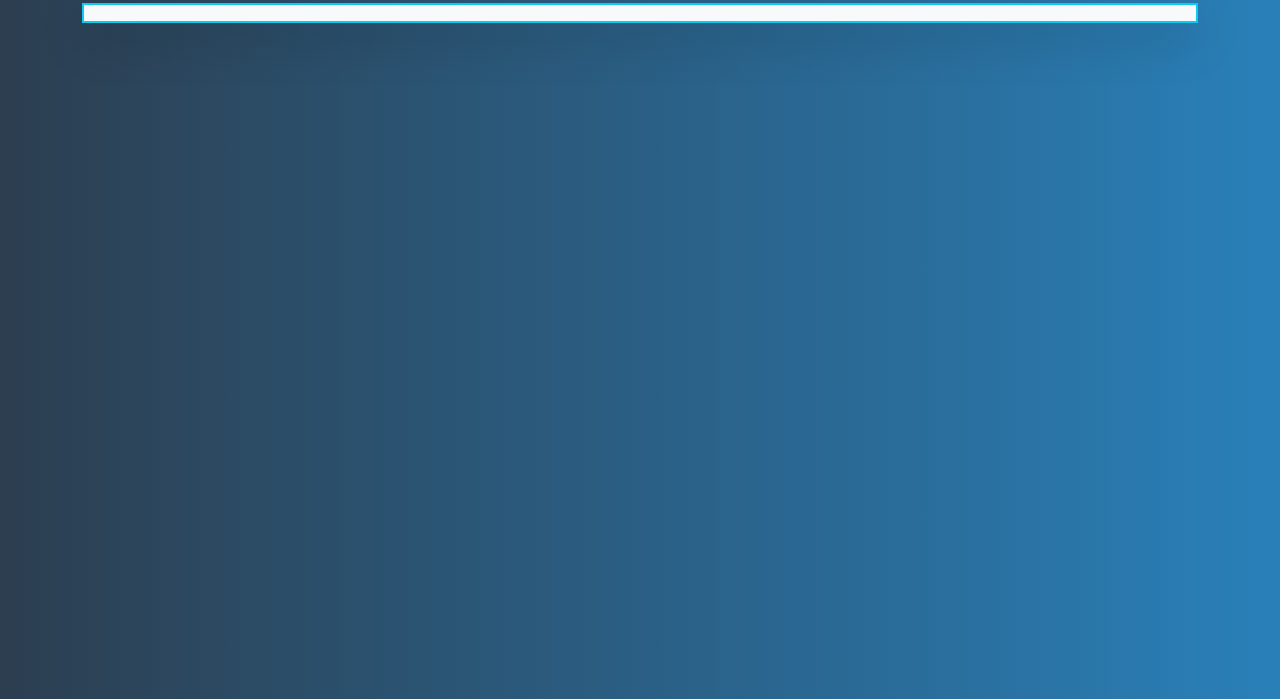
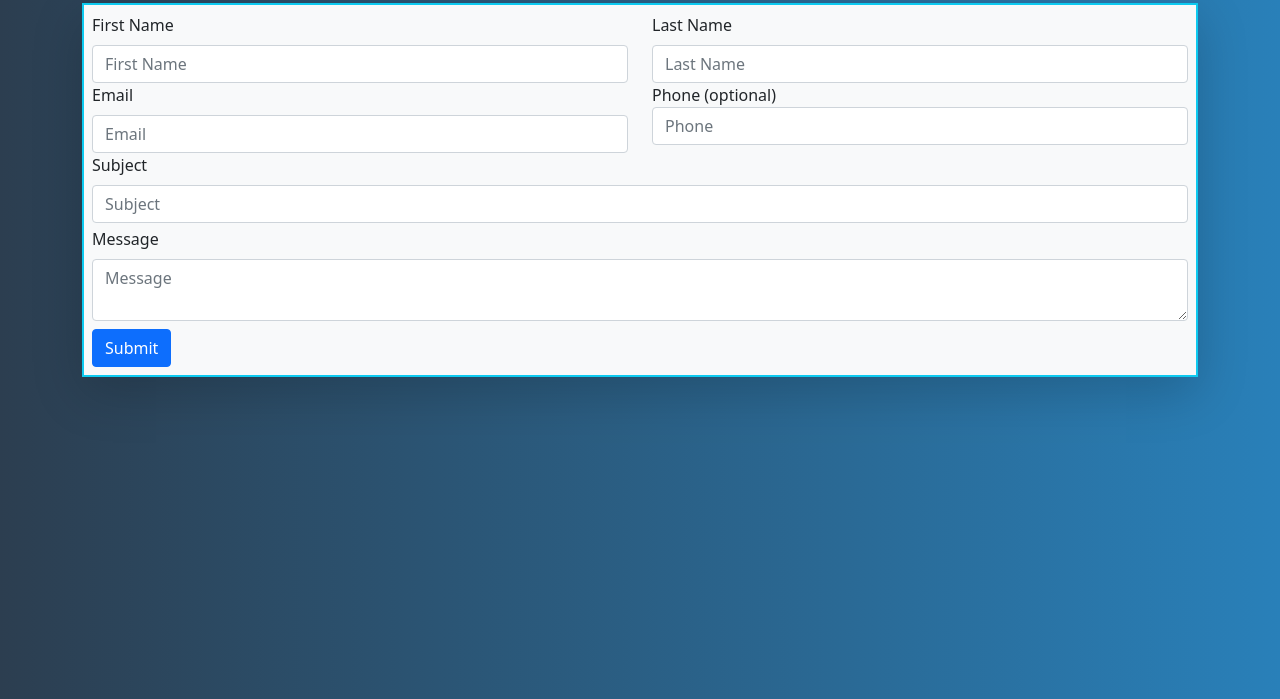
Before and after one commit to ArthurRedmond/ContactForm, a plain HTML site: page index.html in a window 1280 px wide. Shown: the part 101-800 px from the top of the page. Drawn offline with nearby package versions, Linux system fonts and the light colour scheme.

Commit message:
update form

```diff
--- a/index.html
+++ b/index.html
@@ -18,7 +18,39 @@
         <h1 class="text-center text-light">Contact Me</h1>
         <div class="border border-2 border-info shadow-lg p-2 bg-light">
             <form action="#">
-
+                <div class="row">
+                    <div class="col">
+                        <label class="form-label">First Name</label>
+                        <input type="text" name="firstName" class="form-control" placeholder="First Name" aria-label="First Name" required>
+                    </div>
+                    <div class="col">
+                        <label class="form-label">Last Name</label>
+                        <input type="text" name="lastName" class="form-control" placeholder="Last Name" aria-label="Last Name" required>
+                    </div>
+                </div>
+                <div class="row">
+                    <div class="col">
+                        <label class="form-label">Email</label>
+                        <input type="email" name="email" class="form-control" placeholder="Email" aria-label="Email">
+                    </div>
+                    <div class="col">
+                        <label class="form-lavel">Phone (optional)</label>
+                        <input type="tel" name="phone" class="form-control" placeholder="Phone" aria-label="Phone">
+                    </div>
+                </div>
+                <div class="row mb-1">
+                    <div class="col">
+                        <label class="form-label">Subject</label>
+                        <input type="text" name="subject" class="form-control" placeholder="Subject" aria-label="Subject">
+                    </div>
+                </div>
+                <div class="row">
+                    <div class="col">
+                        <label class="form-label">Message</label>
+                        <textarea type=text name="message" class="form-control" placeholder="Message" aria-label="Message"></textarea>
+                    </div>
+                </div>
+                <button type="submit" class="btn btn-primary mt-2">Submit</button>
             </form>
 
         </div>
```
